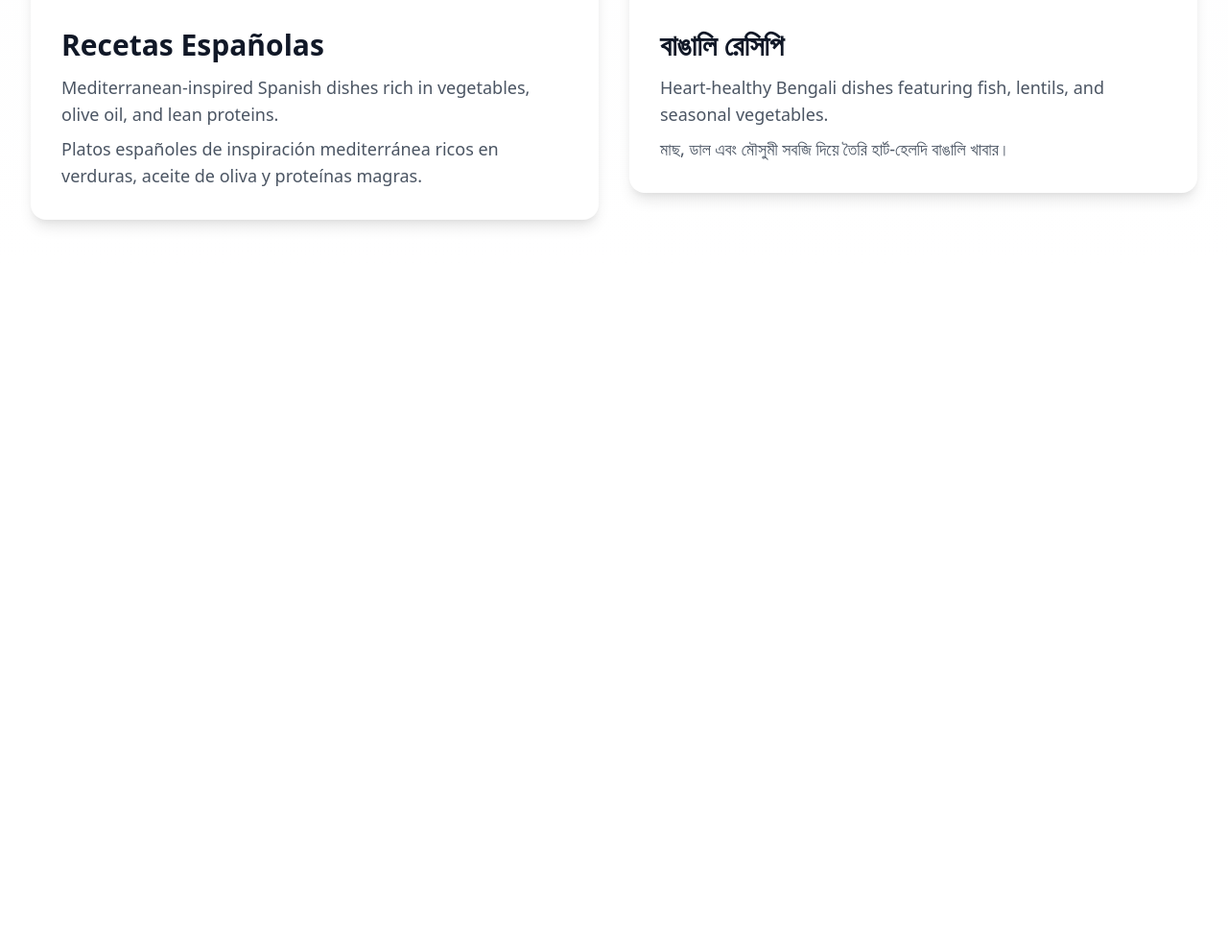
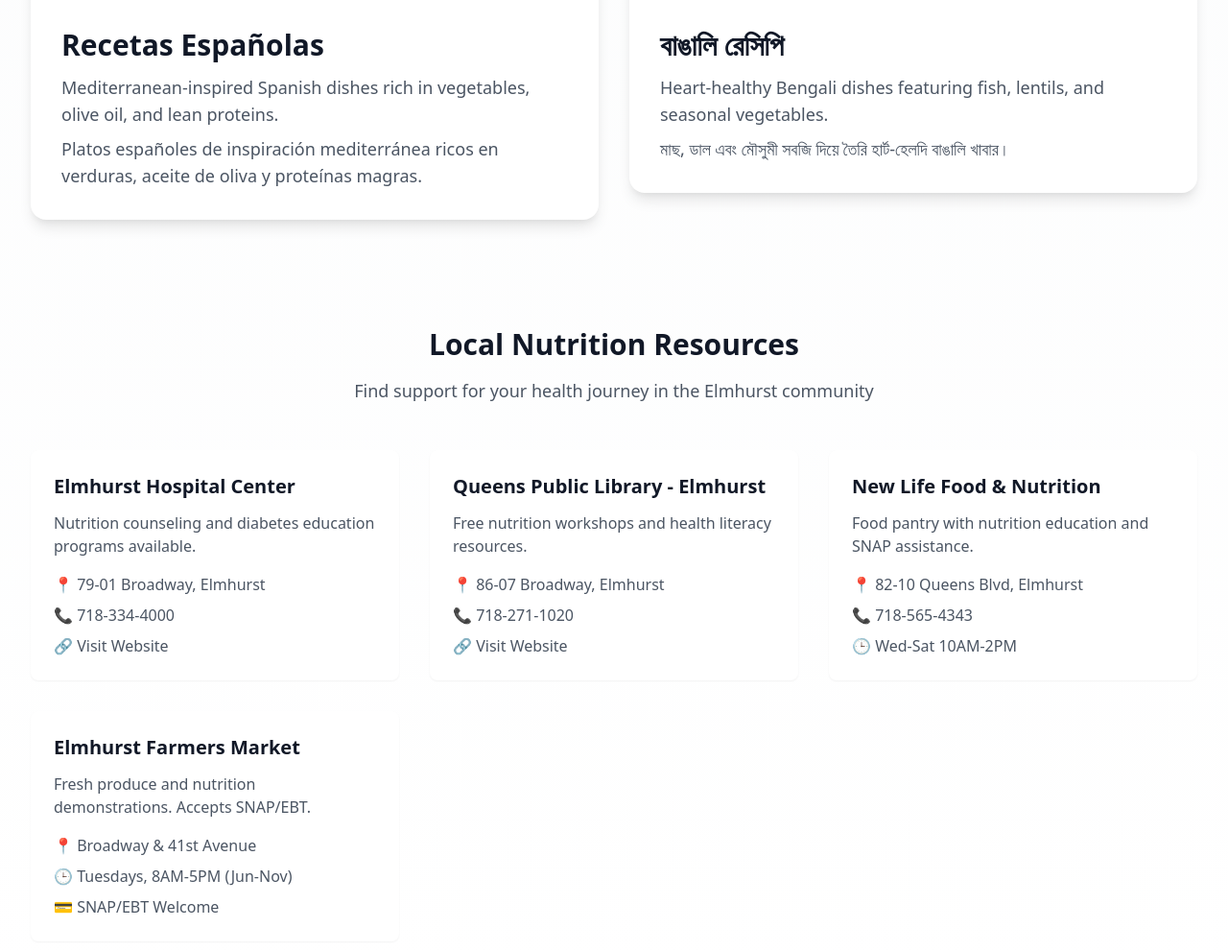
Before and after one commit to steveleee/fm-recipes-elmhurst, a plain HTML site: page index.html in a window 1280 px wide. Shown: the part 1475-2466 px from the top of the page at 96% size. Before the commit the page ends 1752 px from the top, so only its background shows below. Drawn offline with nearby package versions, Linux system fonts and the light colour scheme.

Commit message:
Update main page

```diff
--- a/index.html
+++ b/index.html
@@ -112,5 +112,61 @@
             </a>
         </div>
     </div>
+
+    <!-- Local Resources Section -->
+    <div class="bg-emerald-50 py-16">
+        <div class="max-w-7xl mx-auto px-4 sm:px-6 lg:px-8">
+            <div class="text-center mb-12">
+                <h2 class="text-3xl font-bold text-gray-900">Local Nutrition Resources</h2>
+                <p class="mt-4 text-lg text-gray-600">Find support for your health journey in the Elmhurst community</p>
+            </div>
+
+            <div class="grid gap-8 md:grid-cols-2 lg:grid-cols-3">
+                <!-- Elmhurst Hospital -->
+                <div class="bg-white rounded-lg shadow-sm p-6">
+                    <h3 class="text-xl font-semibold text-gray-900 mb-3">Elmhurst Hospital Center</h3>
+                    <p class="text-gray-600 mb-4">Nutrition counseling and diabetes education programs available.</p>
+                    <ul class="space-y-2 text-gray-600">
+                        <li>📍 79-01 Broadway, Elmhurst</li>
+                        <li>📞 718-334-4000</li>
+                        <li>🔗 <a href="https://www.nychealthandhospitals.org/elmhurst/" class="text-emerald-600 hover:text-emerald-700">Visit Website</a></li>
+                    </ul>
+                </div>
+
+                <!-- Queens Library -->
+                <div class="bg-white rounded-lg shadow-sm p-6">
+                    <h3 class="text-xl font-semibold text-gray-900 mb-3">Queens Public Library - Elmhurst</h3>
+                    <p class="text-gray-600 mb-4">Free nutrition workshops and health literacy resources.</p>
+                    <ul class="space-y-2 text-gray-600">
+                        <li>📍 86-07 Broadway, Elmhurst</li>
+                        <li>📞 718-271-1020</li>
+                        <li>🔗 <a href="https://www.queenslibrary.org/about-us/locations/elmhurst" class="text-emerald-600 hover:text-emerald-700">Visit Website</a></li>
+                    </ul>
+                </div>
+
+                <!-- Food Pantry -->
+                <div class="bg-white rounded-lg shadow-sm p-6">
+                    <h3 class="text-xl font-semibold text-gray-900 mb-3">New Life Food & Nutrition</h3>
+                    <p class="text-gray-600 mb-4">Food pantry with nutrition education and SNAP assistance.</p>
+                    <ul class="space-y-2 text-gray-600">
+                        <li>📍 82-10 Queens Blvd, Elmhurst</li>
+                        <li>📞 718-565-4343</li>
+                        <li>🕒 Wed-Sat 10AM-2PM</li>
+                    </ul>
+                </div>
+
+                <!-- Farmers Market -->
+                <div class="bg-white rounded-lg shadow-sm p-6">
+                    <h3 class="text-xl font-semibold text-gray-900 mb-3">Elmhurst Farmers Market</h3>
+                    <p class="text-gray-600 mb-4">Fresh produce and nutrition demonstrations. Accepts SNAP/EBT.</p>
+                    <ul class="space-y-2 text-gray-600">
+                        <li>📍 Broadway & 41st Avenue</li>
+                        <li>🕒 Tuesdays, 8AM-5PM (Jun-Nov)</li>
+                        <li>💳 SNAP/EBT Welcome</li>
+                    </ul>
+                </div>
+            </div>
+        </div>
+    </div>
 </body>
 </html>
```
Also changed, not shown: recipes/bengali/index.html (+2 -2 lines), recipes/chinese/eggplant-garlic.html (+1 -1 lines), recipes/chinese/garlic-ginger-chicken.html (+1 -1 lines), recipes/chinese/index.html (+3 -3 lines), recipes/chinese/mapo-tofu.html (+1 -1 lines), recipes/spanish/gazpacho.html (+1 -1 lines), recipes/spanish/index.html (+1 -1 lines).
